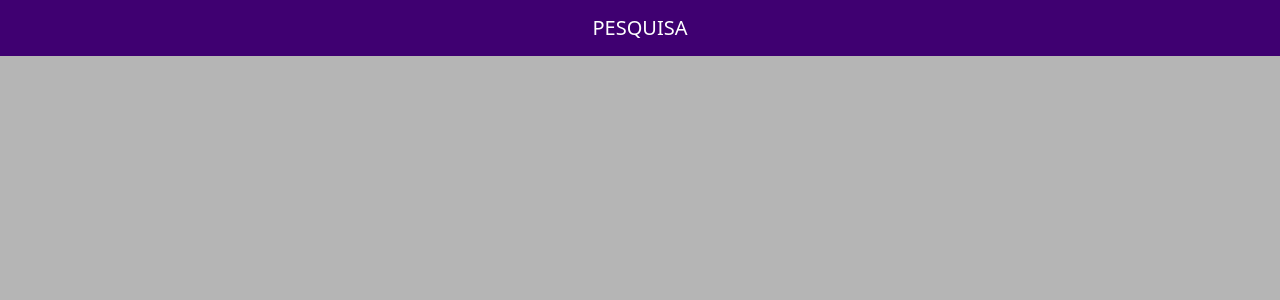
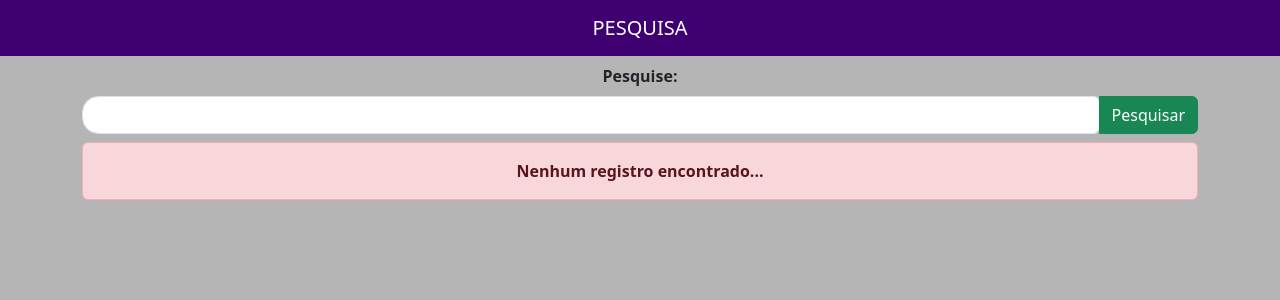
Before and after one commit to enzozami/Projeto_TCC, a PHP site: page /pesquisa.php in a window 1280 px wide. Shown: the part 120-420 px from the top of the page. Run offline with PHP 8.4, Linux system fonts and the light colour scheme; data comes from the database, SQL or seed files in the repository.

Commit message:
arrumando_pesquisa

```diff
--- a/front/paginas/pesquisa.php
+++ b/front/paginas/pesquisa.php
@@ -11,18 +11,77 @@
 </head>
 <body style="background-color: #b5b5b5; width: 100%; height: 100%;">
 
+    <?php // CONEXAO COM O BANCO DE DADOS
+        $serverName = "localhost";
+        $user = "root";
+        $password = "";
+        $dataBase = "banco_tcc_apont";
+        $connection = null;
+
+        try {
+            $connection = new PDO("mysql:host=$serverName; dbname=$dataBase; charset=utf8", $user, $password);
+            $connection->setAttribute(PDO::ATTR_ERRMODE, PDO::ERRMODE_EXCEPTION);
+
+        } catch (PDOException $ex) {
+            $errorMsg = "Erro ao tentar realizar conexão. ERRO: " . $ex->getMessage();
+        }
+    ?>
+
     <?php include 'template.php';?>
 
     <h5 class="text-center mx-auto py-3" style="background-color: rgb(63, 0, 113); color: #fff;">PESQUISA</h5>
 
     <div class="container">
-        <form action="index.php" method="post">
+        <form action="" method="post">
+            <?php // CONFERE CONEXAO, SE O BANCO NAO CONECTAR APARECE A MENSAGEM DE ERRO E QUAL ERRO.
+                if(is_null($connection)){
+                    echo "<div class='alert alert-danger my-3 text-center fw-bold'> $errorMsg </div>";
+                    // Encerra o script php
+                    exit();
+                }
+            ?>
 
-
+            <div class="row text-center">
+                <div class="col">
+                	<label for="" class="form-label fw-bold text-center">Pesquise:</label>
+                    <div class="input-group mb-2">
+                        <input name="pesquisar" type="text" class="form-control rounded-end">
+                        <button type="submit" class="btn btn-success ">Pesquisar</button>
+                    </div>
+                </div>
+            </div>
 
 
 
         </form>
+
+        <?php
+            $pesquisar = filter_input(INPUT_POST, "pesquisar", FILTER_DEFAULT);
+
+            $sql = "SELECT * FROM nop
+                    WHERE numero_ordem = :numeroOrdem OR codigo LIKE :codigo";
+            $parametros = [
+                "numeroOrdem" => $pesquisar,
+                "codigo" => $pesquisar
+            ];
+
+            $stmt = $connection->prepare($sql);
+            $stmt->execute($parametros);
+
+            $nop = $stmt->fetchAll(PDO::FETCH_ASSOC);
+
+            if (count($nop) == 0) {
+                echo "<div class='alert alert-danger text-center fw-bold'> Nenhum registro encontrado... </div>";
+            } else {
+                foreach($nop as $numeroOrdem){
+                    echo "Número Ordem: " . $numeroOrdem['numero_ordem'] . " | ";
+                    echo "Código: " . $numeroOrdem['codigo'] . " | ";
+                    echo "Quantidade: " . $numeroOrdem['quantidade'] . "<br>";
+                }
+            }
+        ?>
+
+
     </div>
 </body>
 </html>
```
Also changed, not shown: front/paginas/apontamento.php (+11 -9 lines).
